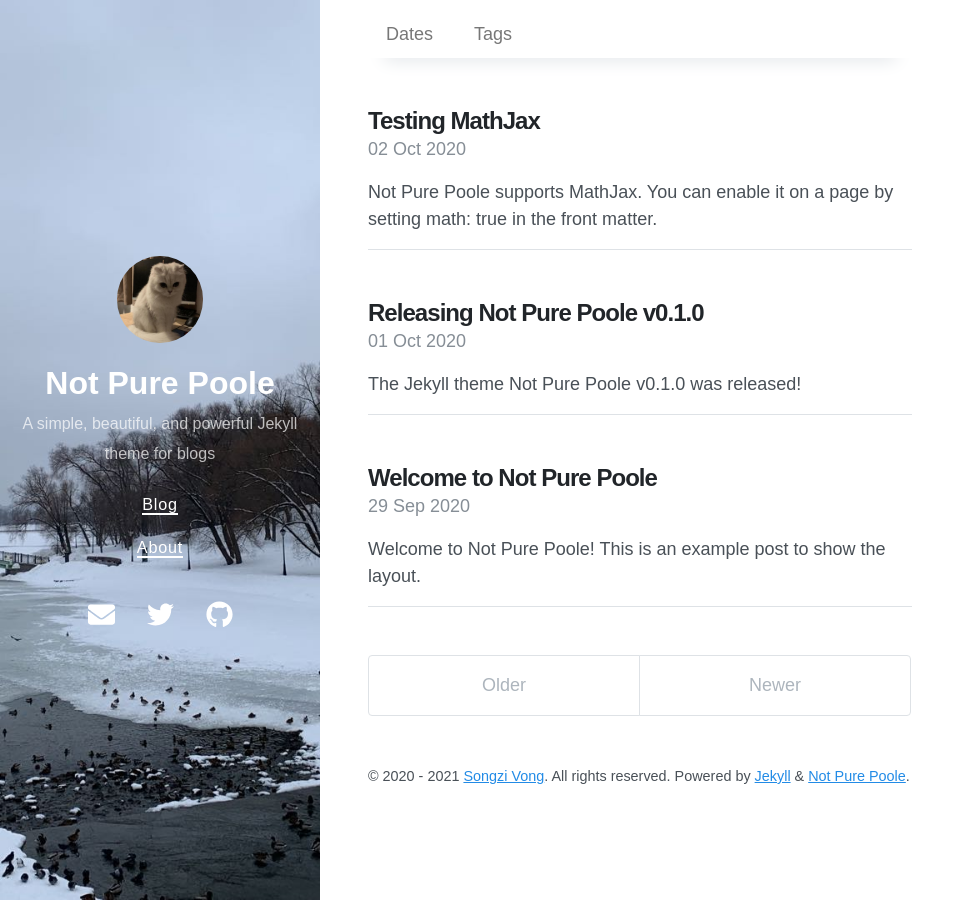
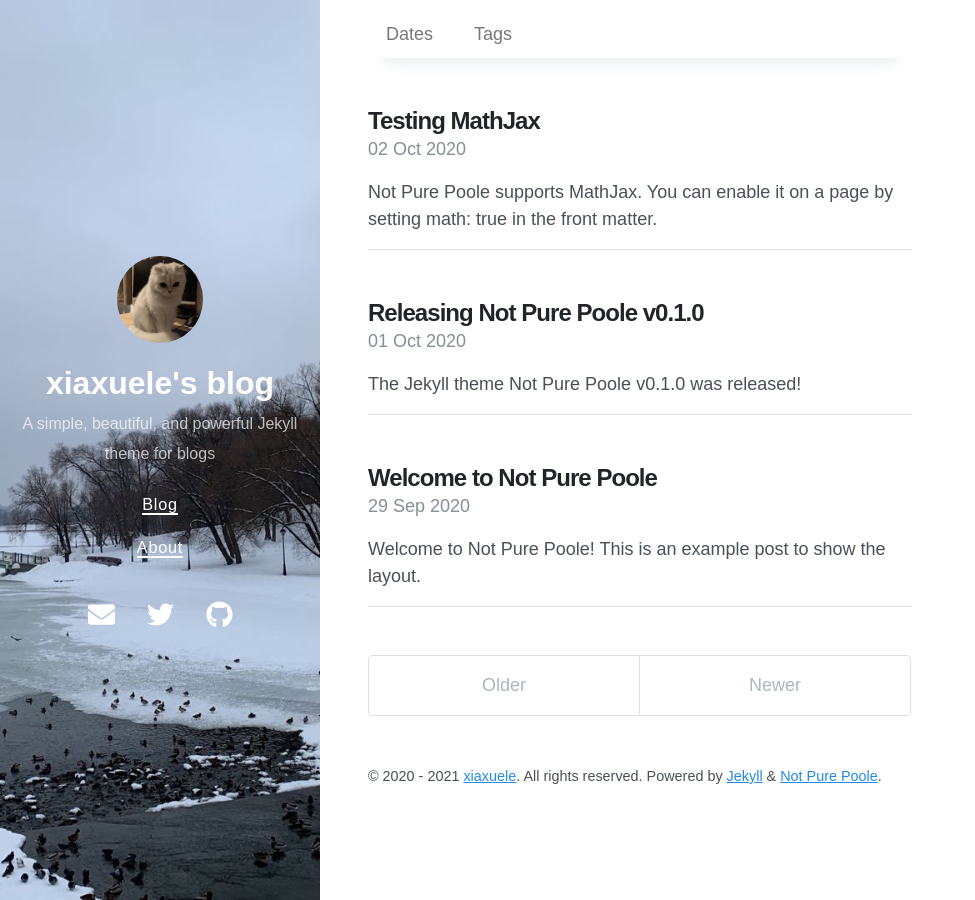
Before and after one commit to xiaxuele/xiaxuele.github.io, a Jekyll site: the page built from index.html, in a window 1280 px wide. Shown: the whole page, without its empty margins (0-975 px from the left). Built offline with Jekyll 4.4.1, drawn with Linux system fonts in a browser that asks for light colours; nearby versions of some CDN libraries; the list of posts is cut into pages by our own code.

Commit message:
Update _config.yml

```diff
--- a/_config.yml
+++ b/_config.yml
@@ -1,7 +1,7 @@
 # Setup
-title: Not Pure Poole
+title: xiaxuele's blog
 description: A simple, beautiful, and powerful Jekyll theme for blogs
-url: https://vszhub.github.io
+url: https://xiaxuele.github.io
 avatar: /avatar.jpeg
 paginate: 5
 permalink: pretty
@@ -28,15 +28,11 @@ exclude:
   - not-pure-poole.gemspec
 
 # Optimize Jekyl SEO Tag
-twitter:
-  username: vszhub
-  card: summary
 logo: logo.png
 social:
   name: Songzi Vong
   links:
-    - https://twitter.com/vszhub
-    - https://github.com/vszhub
+    - https://github.com/xiaxuele
 google_site_verification: xxxxx
 lang: en
 
@@ -54,6 +50,6 @@ sass:
 
 # Specify the author for blog posts
 author:
-  name: Songzi Vong
-  url: https://github.com/vszhub/
-  email: vszhub@gmail.com
+  name: xiaxuele
+  url: https://github.com/xiaxuele/
+  email: xiaxuele10086@163.com
```
